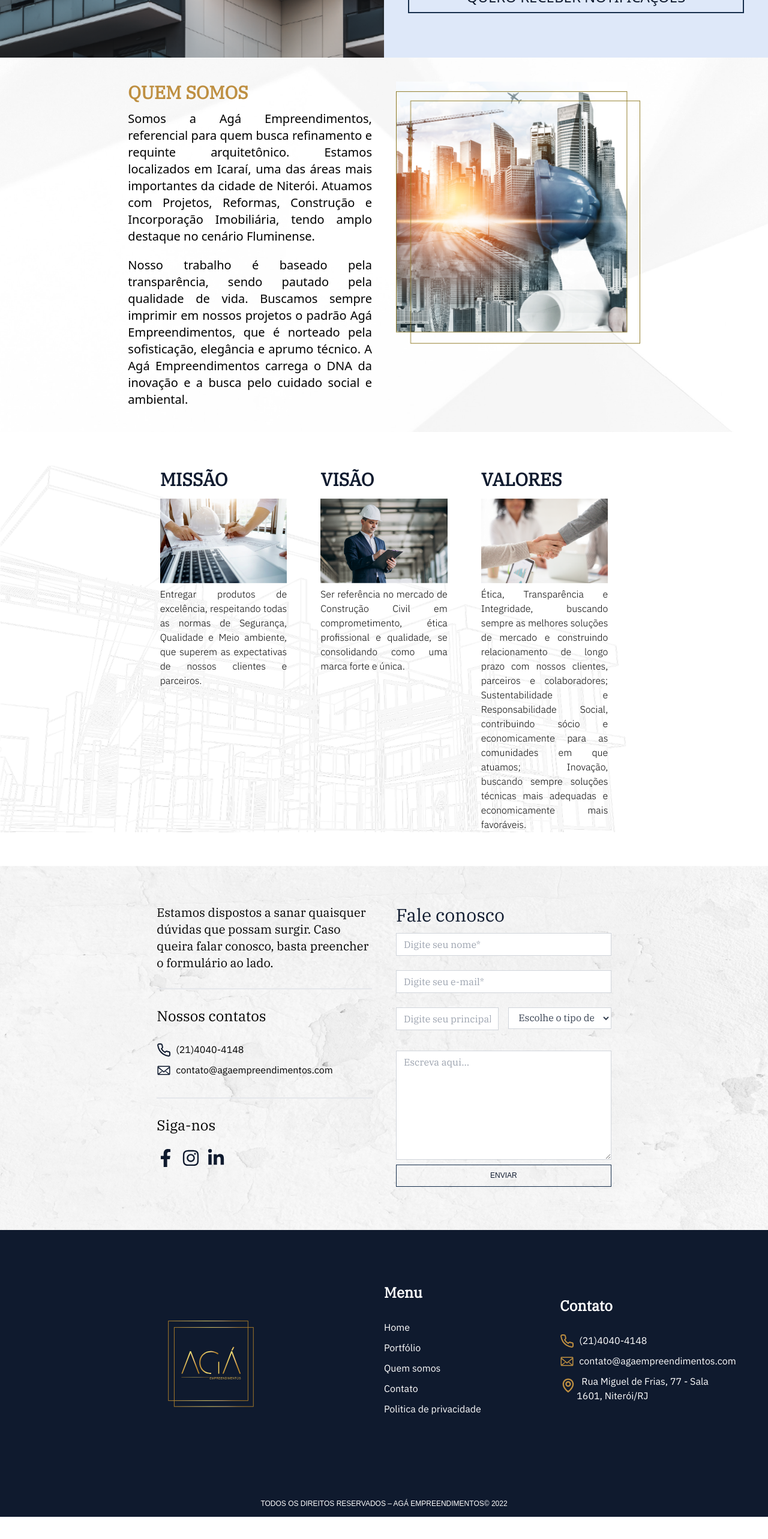
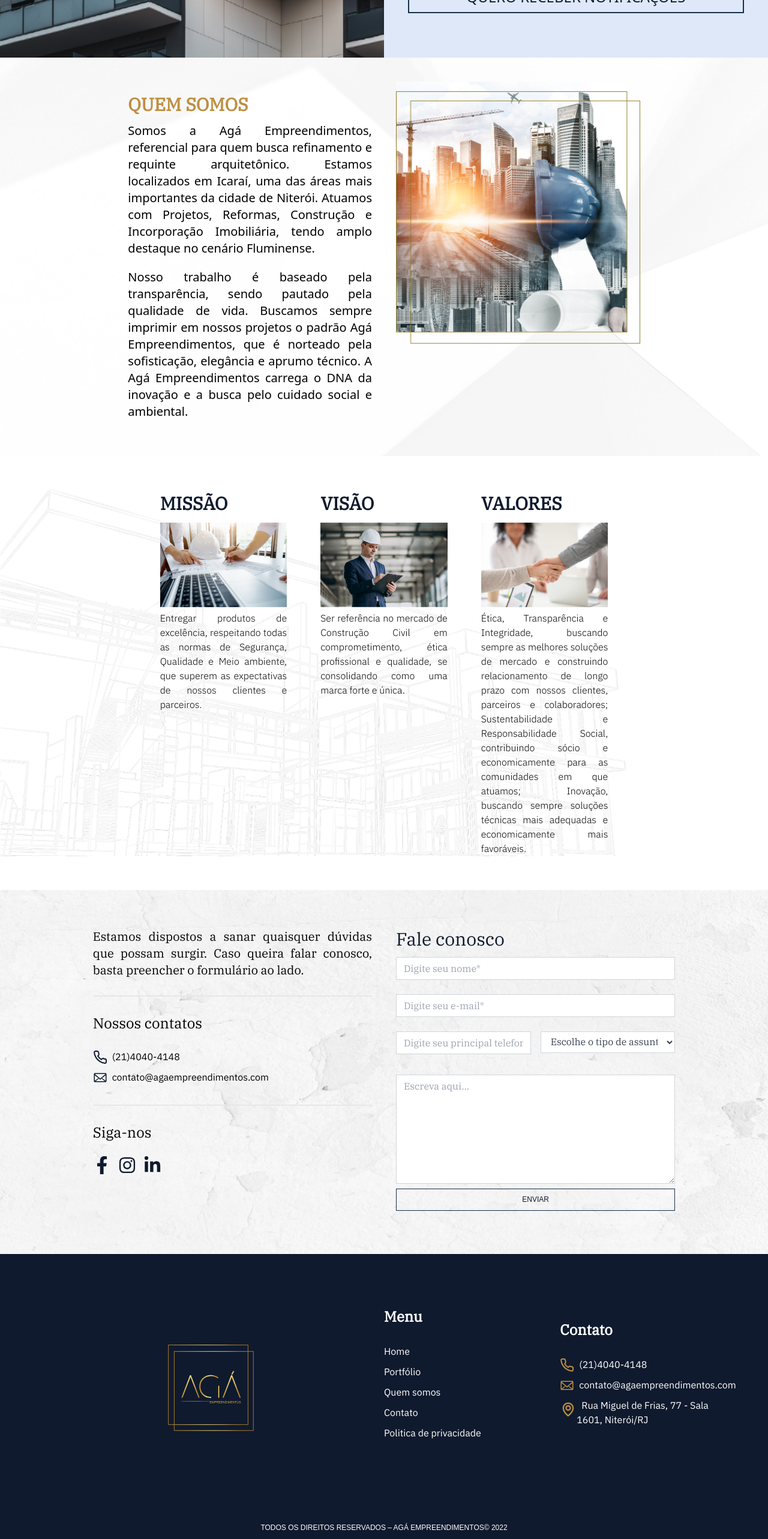
Before and after one commit to Grupo-Hp/aga-2.0, a Next.js app: page / in a window 1280 px wide. Shown: the part 2760-5325 px from the top of the page at 60% size. Before the commit the page ends 5288 px from the top, so only its background shows below. Built offline with nearby package versions, Linux system fonts and the light colour scheme; no server answers.

Commit message:
footer responsivel 02

```diff
--- a/components/Contato.jsx
+++ b/components/Contato.jsx
@@ -37,12 +37,12 @@ export default function Contato() {
 
     return (
         <div className={`${styles.footer} ${styles.contato}`} id='contato'>
-            <div className="container mx-auto px-12 py-12 w-8/12">
+            <div className="container mx-auto px-12 py-12 md:w-10/12">
                 <div>
                     <div className="grid grid-cols-2 gap-10 mt-4">
                         <div className="col-span-2 xl:col-span-1">
                             <h4 className='text-3xl text-primary-10 pb-3 xl:hidden'>Fale conosco</h4>
-                            <p className='text-xl xl:max-w-lg'>Estamos dispostos a sanar quaisquer dúvidas que possam surgir. Caso queira falar conosco, basta preencher o formulário ao lado.</p>
+                            <p className='text-xl xl:max-w-lg text-justify'>Estamos dispostos a sanar quaisquer dúvidas que possam surgir. Caso queira falar conosco, basta preencher o formulário ao lado.</p>
                             <div className='xl:flex xl:flex-col hidden'>
                                 <div className='py-7 border-y-2 my-7 list-none'>
                                     <h2 className='text-2xl'>Nossos contatos</h2>
--- a/components/Footer.jsx
+++ b/components/Footer.jsx
@@ -9,8 +9,8 @@ export default function Footer() {
     return (
         <>
             <footer className={`text-white ${styles.footer} bg-primary-10`}>
-                <div className='container mx-auto'>
-                    <div className="w-11/12 mx-auto grid grid-cols-4">
+                <div className='w-11/12 mx-auto'>
+                    <div className="grid grid-cols-4">
                         <div className='text-center py-32 col-span-4 lg:col-span-2'>
                             <Link
                                 to="home"
--- a/components/QuemSomos.jsx
+++ b/components/QuemSomos.jsx
@@ -7,7 +7,7 @@ export default function QuemSomos() {
             <div className='w-8/12 mx-auto py-10' id='quemSomos'>
                 <div className={`grid lg:grid-cols-2 gap-10`}>
                     <div className='flex items-center'>
-                        <div className="col-span-2 lg:col-span-1 md:text-xl font-light leading-8 text-justify">
+                        <div className="col-span-2 lg:col-span-1 md:text-xl 2xl:text-2xl text-justify font-light py-5 leading-10">
                             <h2 className={`text-secondary-10 uppercase text-3xl mb-3 font-semibold ${styles.footer}`}>quem somos</h2>
                             <p className="mb-5 order-1">
                                 Somos a Agá Empreendimentos, referencial para quem busca refinamento e requinte arquitetônico. Estamos localizados em Icaraí, uma das áreas mais importantes da cidade de Niterói. Atuamos com Projetos, Reformas, Construção e Incorporação Imobiliária, tendo amplo destaque no cenário Fluminense.
```
